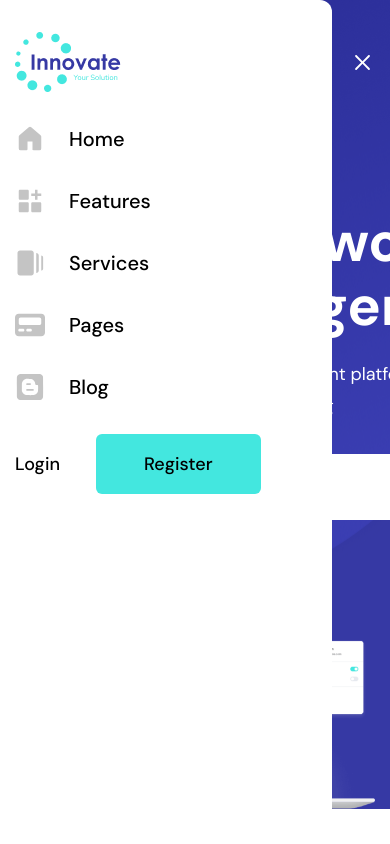
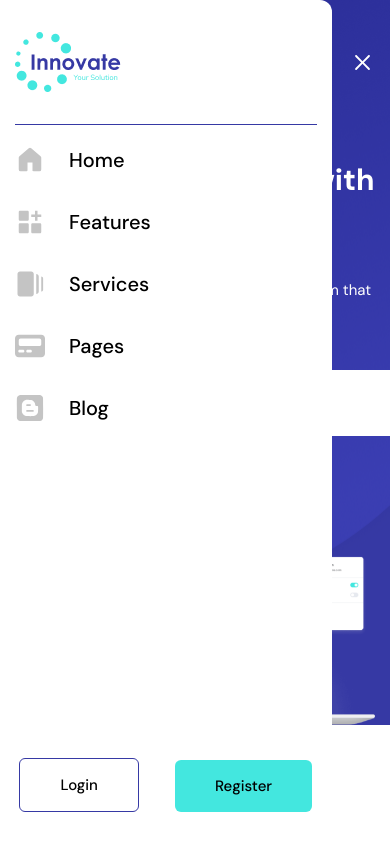
Before and after one commit to iyiu9akhan/innovate-RTB, a React (Vite) app: page / in a window 390 px wide. Both pictures are taken after a click on the icon 362 px from the left and 62 px from the top of the page. Shown: the top 844 px of the page. Built offline with nearby package versions, Linux system fonts and the light colour scheme; a web font is replaced by a local one.

Commit message:
windows: responsive - header menu side div solved with login registration btn

```diff
--- a/src/components/Banner/Banner.jsx
+++ b/src/components/Banner/Banner.jsx
@@ -8,10 +8,10 @@ function Banner({ children }) {
       {children}
       <Container>
         <div className="text-center">
-          <h1 className="font-secondary font-bold text-[56px] w-[786px] mx-auto text-white mt-[98px] mb-[20px] leading-[64px]">
+          <h1 className=" font-secondary font-bold text-[30px] mt-[40px] leading-[55px] mb-[12px] md:text-[56px] md:w-[786px] mx-auto text-white md:mt-[98px] md:mb-[20px] md:leading-[64px]">
             Get your work done with Management Tool
           </h1>
-          <p className="font-secondary font-normal text-lg tracking-[-0.0025em] text-white leading-8 w-[467px] mx-auto mb-8">
+          <p className="font-secondary font-normal text-[15px] w-auto md:text-lg tracking-[-0.0025em] text-white leading-8 md:w-[467px] mx-auto mb-8">
             The world's first project management platform that connects
             everything
           </p>
--- a/src/components/Navbar/Navbar.jsx
+++ b/src/components/Navbar/Navbar.jsx
@@ -73,14 +73,15 @@ function Navbar() {
         </div>
       </Container>
       {show && (
-        <div className="flex flex-col  md:flex-row md:justify-between md:items-center  absolute top-0 w-[85%] h-screen z-[999] px-[15px] bg-white rounded-r-[12px] ">
+        <div className="flex flex-col  md:flex-row md:justify-between md:items-center  absolute top-0 w-[85%] h-screen z-[999] px-[15px] bg-white rounded-r-[12px] justify-between">
           <div className="mb-[32px]">
-            <div className="pt-[32px] pb-[32px]">
+            <div className="pt-[32px] pb-[32px] ">
               <a href="#">
                 <img src={menu_logo} alt="main_logo" />
               </a>
             </div>
-            <ul className="flex-col flex  capitalize font-secondary text-[20px] font-medium text-black gap-y-8">
+            <hr className="text-blueBtn-color"/>
+            <ul className="flex-col flex capitalize font-secondary text-[20px] font-medium text-black gap-y-8 mt-5">
               <li>
                 <a href="#" className="flex items-center gap-6">
                   <GoHomeFill color="#C4C4C4" size={30}/>
@@ -109,11 +110,11 @@ function Navbar() {
               </li>
             </ul>
           </div>
-          <div className=" text-black font-secondary font-medium text-lg gap-9 flex items-center ">
-            <button className="leading-[200%] cursor-pointer capitalize">
+          <div className=" text-black font-secondary font-medium text-[15px] gap-9 flex justify-center items-end pb-[32px]">
+            <button className="leading-[20px] cursor-pointer capitalize border-1 border-blueBtn-color rounded-[6px] py-4 px-10">
               login
             </button>
-            <button className="leading-[20px] py-5 px-12 bg-btn rounded-[6px] cursor-pointer text-black capitalize">
+            <button className="leading-[20px] py-4 px-10 bg-btn rounded-[6px] cursor-pointer text-black capitalize">
               register
             </button>
           </div>
```
